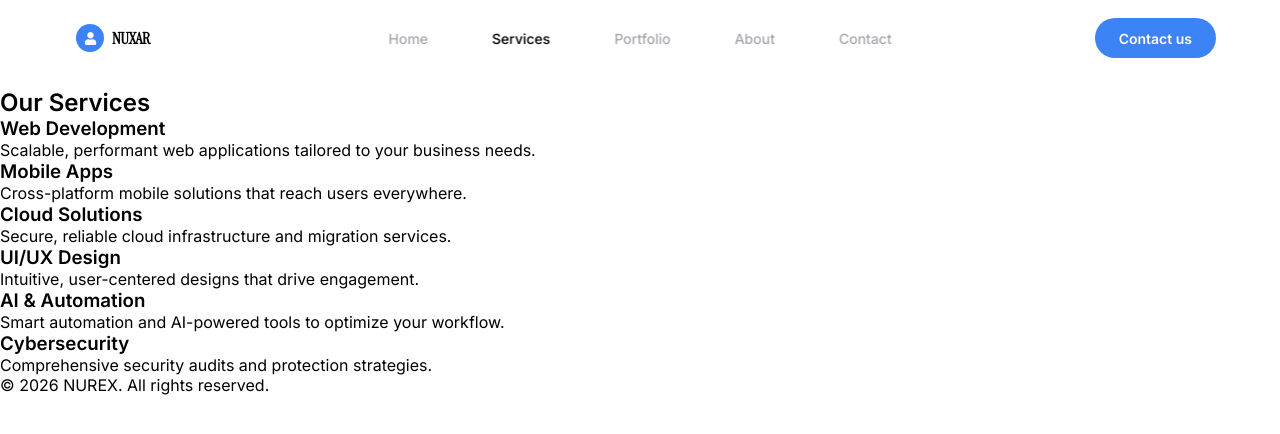
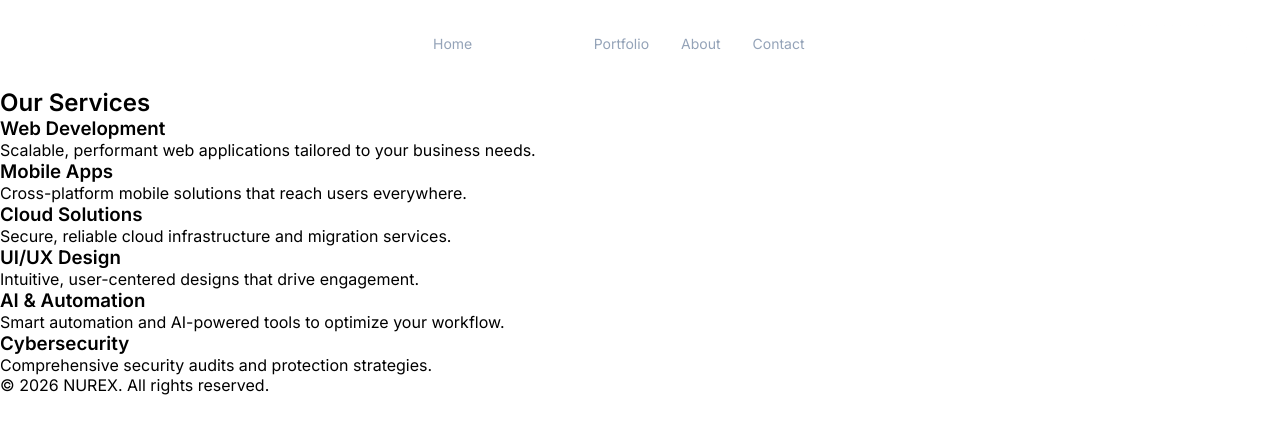
Before and after one commit to hsm990/nurex, a React (Vite) app: page /services in a window 1280 px wide. Shown: the top 434 px of the page. Built offline with nearby package versions, Linux system fonts and the light colour scheme.

Commit message:
improve hero section design

```diff
--- a/src/components/layout/Layout.jsx
+++ b/src/components/layout/Layout.jsx
@@ -8,8 +8,8 @@ export default function Layout({ children }) {
 
   return (
     <>
-      {!isHome && <Navbar />}
-      <main className={!isHome ? 'main-content' : ''}>{children}</main>
+      <Navbar />
+      <main className={isHome ? '' : 'main-content'}>{children}</main>
       <Footer />
     </>
   )
--- a/src/components/layout/Navbar.jsx
+++ b/src/components/layout/Navbar.jsx
@@ -1,6 +1,5 @@
 import { useState, useEffect } from 'react'
 import { navLinks } from '@/constants'
-import { FaFacebookF, FaInstagram, FaUser } from "react-icons/fa"
 import { HiMenuAlt3, HiX } from "react-icons/hi"
 import '@/styles/nav.css'
 
@@ -19,7 +18,7 @@ export default function Navbar() {
 
   useEffect(() => {
     const handleResize = () => {
-      if (window.innerWidth > 992) setMenuOpen(false)
+      if (window.innerWidth > 768) setMenuOpen(false)
     }
     window.addEventListener('resize', handleResize)
     return () => window.removeEventListener('resize', handleResize)
@@ -27,43 +26,23 @@ export default function Navbar() {
 
   return (
     <>
-      <nav className={scrolled ? 'scrolled' : ''}>
-        <div className="nav-container">
-          <a href="/" className="logo-pill">
-            <span className="logo-icon"><FaUser /></span>
-            <span className="logo-text">NUXAR</span>
-          </a>
-
-          <div className="nav-links-pill liquid-glass">
-            <ul className="nav-links">
+      <nav className={`navbar${scrolled ? ' scrolled' : ''}`}>
+        <a href="/" className="logo">HSL Studio<sup>®</sup></a>
+        <div className="nav-links">
           {navLinks.map((link) => (
-                <li key={link.path}>
             <a
+              key={link.path}
               href={link.path}
-                    className={activePath === link.path ? 'active' : ''}
+              className={`nav-link${activePath === link.path ? ' nav-link--active' : ''}`}
             >
               {link.label}
             </a>
-                </li>
           ))}
-            </ul>
         </div>
-
-          <div className="nav-right">
-            <div className="social-pill liquid-glass">
-              <a href="https://facebook.com" target="_blank" rel="noreferrer" className="social-btn" aria-label="Facebook">
-                <FaFacebookF />
-              </a>
-              <a href="https://instagram.com" target="_blank" rel="noreferrer" className="social-btn" aria-label="Instagram">
-                <FaInstagram />
-              </a>
-            </div>
-            <a href="#contact" className="nav-cta">Contact us</a>
+        <button className="btn-glass btn-glass--nav">Start Your Project</button>
         <button className="hamburger" onClick={() => setMenuOpen(prev => !prev)} aria-label="Toggle menu">
           {menuOpen ? <HiX /> : <HiMenuAlt3 />}
         </button>
-          </div>
-        </div>
       </nav>
 
       <div className={`mobile-menu ${menuOpen ? 'open' : ''}`}>
@@ -84,17 +63,6 @@ export default function Navbar() {
             </li>
           ))}
         </ul>
-        <div className="mobile-bottom">
-          <div className="social-pill liquid-glass">
-            <a href="https://facebook.com" target="_blank" rel="noreferrer" className="social-btn" aria-label="Facebook">
-              <FaFacebookF />
-            </a>
-            <a href="https://instagram.com" target="_blank" rel="noreferrer" className="social-btn" aria-label="Instagram">
-              <FaInstagram />
-            </a>
-          </div>
-          <a href="#contact" className="nav-cta" onClick={() => setMenuOpen(false)}>Contact us</a>
-        </div>
       </div>
 
       <div className={`menu-overlay ${menuOpen ? 'open' : ''}`} onClick={() => setMenuOpen(false)} />
--- a/src/components/sections/Hero.jsx
+++ b/src/components/sections/Hero.jsx
@@ -1,24 +1,19 @@
 import '@/styles/hero.css'
 
-const NAV_LINKS = [
-    { label: "Home", href: "#", active: true },
-    { label: "Services", href: "#" },
-    { label: "Work", href: "#" },
-    { label: "Automation", href: "#" },
-    { label: "Contact", href: "#" },
+// Small decorative panels — no images, just glass shards drifting in from the edges
+const PANELS = [
+    { top: "6%", left: "4%", w: "12%", h: "10%", dx: "-120px", dy: "-50px", drot: "-6deg", dur: "10s", delay: "0s" },
+    { top: "78%", left: "10%", w: "10%", h: "12%", dx: "-90px", dy: "100px", drot: "5deg", dur: "11s", delay: "1.4s" },
+    { top: "8%", left: "82%", w: "11%", h: "9%", dx: "120px", dy: "-40px", drot: "-4deg", dur: "9.5s", delay: "2.2s" },
+    { top: "80%", left: "80%", w: "12%", h: "11%", dx: "110px", dy: "90px", drot: "5deg", dur: "10.5s", delay: "3.1s" },
+    { top: "42%", left: "1%", w: "8%", h: "16%", dx: "-140px", dy: "10px", drot: "6deg", dur: "12s", delay: "0.7s" },
 ];
 
-// Added 'img' properties with UI/Dashboard placeholders
-const PANELS = [
-    { top: "8%", left: "6%", w: "18%", h: "14%", dx: "-140px", dy: "-60px", drot: "-6deg", dur: "9s", delay: "0s", img: "https://i.pinimg.com/1200x/73/07/9c/73079cb83aedc740eb8daffe2665abcc.jpg" },
-    { top: "10%", left: "30%", w: "22%", h: "10%", dx: "120px", dy: "-90px", drot: "5deg", dur: "10s", delay: "1.2s", img: "https://i.pinimg.com/736x/3c/e4/3e/3ce43e00625485af5d185935b80a68bc.jpg" },
-    { top: "6%", left: "60%", w: "16%", h: "16%", dx: "160px", dy: "-40px", drot: "-4deg", dur: "8.5s", delay: "2.4s", img: "https://i.pinimg.com/1200x/de/9e/98/de9e98ae60c3a1f77f4771cbd041f44d.jpg" },
-    { top: "40%", left: "4%", w: "14%", h: "20%", dx: "-180px", dy: "20px", drot: "6deg", dur: "11s", delay: "0.6s", img: "https://images.unsplash.com/photo-1555066931-4365d14bab8c?auto=format&fit=crop&w=600&q=80" },
-    { top: "38%", left: "42%", w: "20%", h: "12%", dx: "0px", dy: "-140px", drot: "0deg", dur: "9.5s", delay: "3s", img: "https://images.unsplash.com/photo-1555066931-4365d14bab8c?auto=format&fit=crop&w=600&q=80" }, // Left this one empty as a pure glass accent
-    { top: "62%", left: "20%", w: "18%", h: "14%", dx: "-100px", dy: "120px", drot: "-5deg", dur: "10.5s", delay: "1.8s", img: "https://images.unsplash.com/photo-1512486130939-2c4f79935e4f?auto=format&fit=crop&w=600&q=80" },
-    { top: "68%", left: "54%", w: "22%", h: "11%", dx: "140px", dy: "100px", drot: "4deg", dur: "9s", delay: "2.9s", img: "https://images.unsplash.com/photo-1618761714954-0b8cd0026356?auto=format&fit=crop&w=600&q=80" },
-    { top: "20%", left: "78%", w: "14%", h: "18%", dx: "160px", dy: "-20px", drot: "-3deg", dur: "11.5s", delay: "0.3s", img: "https://images.unsplash.com/photo-1504868584819-f8e8b4b6d7e3?auto=format&fit=crop&w=600&q=80" },
-    { top: "70%", left: "78%", w: "16%", h: "16%", dx: "100px", dy: "120px", drot: "5deg", dur: "10s", delay: "3.6s", img: "https://i.pinimg.com/736x/2e/b4/31/2eb4313d5b99cd39a4d131426b3d84fc.jpg" },
+// Bigger panels that settle into place and hold a fake UI mockup (dashboard / hero / crm)
+const CONTENT_PANELS = [
+    { id: "dashboard", top: "10%", left: "58%", w: "26%", h: "26%", dx: "160px", dy: "-70px", delay: "0.2s" },
+    { id: "hero", top: "14%", left: "8%", w: "24%", h: "30%", dx: "-170px", dy: "-40px", delay: "0.9s" },
+    { id: "crm", top: "58%", left: "62%", w: "26%", h: "26%", dx: "150px", dy: "110px", delay: "1.6s" },
 ];
 
 function GlassPanels() {
@@ -33,9 +28,92 @@ function GlassPanels() {
                         "--dx": p.dx, "--dy": p.dy, "--drot": p.drot,
                         "--dur": p.dur, "--delay": p.delay,
                     }}
+                />
+            ))}
+        </div>
+    );
+}
+
+function DashboardMockup() {
+    return (
+        <div className="mockup mockup--dashboard">
+            <div className="mockup-topbar">
+                <span className="mockup-dot" />
+                <span className="mockup-dot" />
+                <span className="mockup-dot" />
+            </div>
+            <div className="mockup-stats">
+                <div className="mockup-stat" />
+                <div className="mockup-stat" />
+                <div className="mockup-stat" />
+            </div>
+            <div className="mockup-chart">
+                <span style={{ height: "40%" }} />
+                <span style={{ height: "65%" }} />
+                <span style={{ height: "50%" }} />
+                <span style={{ height: "85%" }} />
+                <span style={{ height: "60%" }} />
+                <span style={{ height: "95%" }} />
+            </div>
+        </div>
+    );
+}
+
+function HeroMockup() {
+    return (
+        <div className="mockup mockup--hero">
+            <div className="mockup-nav">
+                <span className="mockup-dot" />
+                <div className="mockup-navlinks">
+                    <span /><span /><span />
+                </div>
+            </div>
+            <div className="mockup-heroblock">
+                <div className="mockup-line mockup-line--lg" />
+                <div className="mockup-line mockup-line--md" />
+                <div className="mockup-line mockup-line--sm" />
+                <div className="mockup-pill" />
+            </div>
+        </div>
+    );
+}
+
+function CrmMockup() {
+    return (
+        <div className="mockup mockup--crm">
+            <div className="mockup-crmhead">
+                <span /><span /><span />
+            </div>
+            {[0, 1, 2, 3].map((i) => (
+                <div key={i} className="mockup-crmrow">
+                    <span className="mockup-avatar" />
+                    <span className="mockup-line mockup-line--row" />
+                    <span className="mockup-badge" />
+                </div>
+            ))}
+        </div>
+    );
+}
+
+const MOCKUPS = {
+    dashboard: <DashboardMockup />,
+    hero: <HeroMockup />,
+    crm: <CrmMockup />,
+};
+
+function ContentPanels() {
+    return (
+        <div className="glass-panels glass-panels--content" aria-hidden="true">
+            {CONTENT_PANELS.map((p) => (
+                <div
+                    key={p.id}
+                    className="glass-panel glass-panel--content"
+                    style={{
+                        "--top": p.top, "--left": p.left, "--w": p.w, "--h": p.h,
+                        "--dx": p.dx, "--dy": p.dy, "--delay": p.delay,
+                    }}
                 >
-                    {/* Render the image inside the panel if it exists */}
-                    {p.img && <img src={p.img} alt="System Dashboard" className="panel-img" />}
+                    {MOCKUPS[p.id]}
                 </div>
             ))}
         </div>
@@ -46,17 +124,7 @@ export default function Hero() {
     return (
         <div className="hero-page">
             <GlassPanels />
-            <nav className="navbar">
-                <a href="#" className="logo">HSL Studio<sup>®</sup></a>
-                <div className="nav-links">
-                    {NAV_LINKS.map((link) => (
-                        <a key={link.label} href={link.href} className={`nav-link${link.active ? " nav-link--active" : ""}`}>
-                            {link.label}
-                        </a>
-                    ))}
-                </div>
-                <button className="btn-glass btn-glass--nav">Start Your Project</button>
-            </nav>
+            <ContentPanels />
 
             <section className="hero">
                 <h1 className="hero-title animate-fade-rise">
--- a/src/styles/hero.css
+++ b/src/styles/hero.css
@@ -21,15 +21,20 @@
     width: 100%;
     overflow: hidden;
     background-color: var(--background);
-    /* Soft glowing mesh gradient in the background */
     background-image:
         radial-gradient(circle at 15% 50%, rgba(37, 99, 235, 0.15), transparent 25%),
         radial-gradient(circle at 85% 30%, rgba(147, 51, 234, 0.15), transparent 25%);
     color: var(--foreground);
     font-family: var(--font-body);
+
+    /* Flex column so .hero can truly center in the space above the marquee,
+       instead of relying on a fixed top padding (which is what made the
+       title sit too high before). */
+    display: flex;
+    flex-direction: column;
 }
 
-/* ---------- Floating Panels ---------- */
+/* ---------- Decorative drifting panels (no content) ---------- */
 .glass-panels {
     position: absolute;
     inset: 0;
@@ -48,16 +53,13 @@
     background: rgba(255, 255, 255, 0.02);
     backdrop-filter: blur(8px);
     -webkit-backdrop-filter: blur(8px);
-    box-shadow: 0 8px 32px rgba(0, 0, 0, 0.3);
+    box-shadow: inset 0 1px 1px rgba(255, 255, 255, 0.12);
     opacity: 0;
     overflow: hidden;
-    /* Keeps images inside the rounded corners */
     animation: panel-drift var(--dur) ease-in-out var(--delay) infinite;
     pointer-events: auto;
-    /* Allow hover */
 }
 
-/* Border gradient */
 .glass-panel::after {
     content: "";
     position: absolute;
@@ -70,22 +72,6 @@
     mask-composite: exclude;
     pointer-events: none;
     z-index: 10;
-}
-
-/* Image styles inside the card */
-.panel-img {
-    width: 100%;
-    height: 100%;
-    object-fit: cover;
-    opacity: 0.45;
-    /* Subtle by default */
-    transition: opacity 0.4s ease, transform 0.4s ease;
-    filter: saturate(0.8) contrast(1.2);
-}
-
-.glass-panel:hover .panel-img {
-    opacity: 0.9;
-    transform: scale(1.05);
 }
 
 @keyframes panel-drift {
@@ -108,6 +94,231 @@
         opacity: 0;
         transform: translate(calc(var(--dx) * -1), calc(var(--dy) * -1)) rotate(calc(var(--drot) * -1));
     }
+}
+
+@media (prefers-reduced-motion: reduce) {
+    .glass-panel {
+        opacity: 1;
+        animation: none;
+        transform: none;
+    }
+}
+
+/* ---------- Content panels (settle into place, hold a CSS mockup) ---------- */
+.glass-panels--content {
+    z-index: 1;
+}
+
+.glass-panel--content {
+    opacity: 0;
+    padding: 0.85rem;
+    background: rgba(255, 255, 255, 0.04);
+    animation:
+        panel-settle 1.1s cubic-bezier(0.16, 1, 0.3, 1) var(--delay) both,
+        panel-float 7s ease-in-out calc(var(--delay) + 1.1s) infinite;
+}
+
+@keyframes panel-settle {
+    0% {
+        opacity: 0;
+        transform: translate(var(--dx), var(--dy)) scale(0.96);
+    }
+
+    100% {
+        opacity: 1;
+        transform: translate(0, 0) scale(1);
+    }
+}
+
+@keyframes panel-float {
+
+    0%,
+    100% {
+        transform: translate(0, 0);
+    }
+
+    50% {
+        transform: translateY(-8px);
+    }
+}
+
+@media (prefers-reduced-motion: reduce) {
+    .glass-panel--content {
+        opacity: 1;
+        animation: none;
+        transform: none;
+    }
+}
+
+/* Content panels get busy on small screens — hide them, keep the decorative ones */
+@media (max-width: 900px) {
+    .glass-panels--content {
+        display: none;
+    }
+}
+
+/* ---------- Fake UI mockups drawn entirely in CSS ---------- */
+.mockup {
+    display: flex;
+    flex-direction: column;
+    gap: 0.5rem;
+    width: 100%;
+    height: 100%;
+}
+
+.mockup-dot {
+    width: 5px;
+    height: 5px;
+    border-radius: 9999px;
+    background: rgba(255, 255, 255, 0.35);
+}
+
+.mockup-line {
+    display: block;
+    border-radius: 4px;
+    background: rgba(255, 255, 255, 0.18);
+}
+
+/* Dashboard mockup: topbar dots, stat cards, bar chart */
+.mockup--dashboard .mockup-topbar {
+    display: flex;
+    gap: 0.35rem;
+}
+
+.mockup-stats {
+    display: flex;
+    gap: 0.4rem;
+}
+
+.mockup-stat {
+    flex: 1;
+    height: 1.6rem;
+    background: rgba(255, 255, 255, 0.08);
+    border: 1px solid rgba(255, 255, 255, 0.1);
+    border-radius: 6px;
+}
+
+.mockup-chart {
+    flex: 1;
+    display: flex;
+    align-items: flex-end;
+    gap: 0.3rem;
+    padding-top: 0.25rem;
+}
+
+.mockup-chart span {
+    flex: 1;
+    border-radius: 3px 3px 0 0;
+    background: linear-gradient(rgba(255, 255, 255, 0.1), rgba(255, 255, 255, 0.4));
+}
+
+/* Hero mockup: nav bar + heading lines + CTA pill */
+.mockup--hero .mockup-nav {
+    display: flex;
+    align-items: center;
+    gap: 0.5rem;
+}
+
+.mockup-navlinks {
+    display: flex;
+    gap: 0.35rem;
+    margin-left: auto;
+}
+
+.mockup-navlinks span {
+    width: 0.9rem;
+    height: 3px;
+    border-radius: 2px;
+    background: rgba(255, 255, 255, 0.2);
+}
+
+.mockup-heroblock {
+    flex: 1;
+    display: flex;
+    flex-direction: column;
+    justify-content: center;
+    gap: 0.45rem;
+}
+
+.mockup-line--lg {
+    width: 85%;
+    height: 10px;
+}
+
+.mockup-line--md {
+    width: 65%;
+    height: 8px;
+    background: rgba(255, 255, 255, 0.12);
+}
+
+.mockup-line--sm {
+    width: 45%;
+    height: 8px;
+    background: rgba(255, 255, 255, 0.1);
+}
+
+.mockup-pill {
+    width: 5rem;
+    height: 1.5rem;
+    margin-top: 0.4rem;
+    border-radius: 9999px;
+    background: rgba(255, 255, 255, 0.16);
+    border: 1px solid rgba(255, 255, 255, 0.25);
+}
+
+/* CRM mockup: table head + rows with avatar/line/badge */
+.mockup--crm .mockup-crmhead {
+    display: flex;
+    gap: 0.5rem;
+}
+
+.mockup-crmhead span {
+    height: 5px;
+    border-radius: 3px;
+    background: rgba(255, 255, 255, 0.15);
+}
+
+.mockup-crmhead span:nth-child(1) {
+    width: 28%;
+}
+
+.mockup-crmhead span:nth-child(2) {
+    width: 42%;
+}
+
+.mockup-crmhead span:nth-child(3) {
+    width: 18%;
+    margin-left: auto;
+}
+
+.mockup-crmrow {
+    display: flex;
+    align-items: center;
+    gap: 0.5rem;
+    padding-top: 0.4rem;
+    border-top: 1px solid rgba(255, 255, 255, 0.08);
+}
+
+.mockup-avatar {
+    flex-shrink: 0;
+    width: 1rem;
+    height: 1rem;
+    border-radius: 9999px;
+    background: rgba(255, 255, 255, 0.2);
+}
+
+.mockup-line--row {
+    flex: 1;
+    height: 6px;
+    background: rgba(255, 255, 255, 0.14);
+}
+
+.mockup-badge {
+    flex-shrink: 0;
+    width: 2rem;
+    height: 0.7rem;
+    border-radius: 4px;
+    background: rgba(255, 255, 255, 0.12);
 }
 
 /* ---------- Liquid glass buttons ---------- */
@@ -152,62 +363,19 @@
     margin-top: 3rem;
 }
 
-/* ---------- Layout (Nav, Hero, Marquee) ---------- */
-.navbar {
-    position: relative;
-    z-index: 10;
-    display: flex;
-    align-items: center;
-    justify-content: space-between;
-    padding: 1.5rem 2rem;
-    max-width: 80rem;
-    margin: 0 auto;
-}
-
-.logo {
-    font-family: var(--font-display);
-    font-size: 1.875rem;
-    color: var(--foreground);
-    text-decoration: none;
-}
-
-.logo sup {
-    font-size: 0.75rem;
-}
-
-.nav-links {
-    display: none;
-    align-items: center;
-    gap: 2rem;
-}
-
-.nav-link {
-    font-size: 0.875rem;
-    color: var(--muted-foreground);
-    text-decoration: none;
-    transition: color 0.2s ease;
-}
-
-.nav-link:hover,
-.nav-link--active {
-    color: var(--foreground);
-}
-
-@media (min-width: 768px) {
-    .nav-links {
-        display: flex;
-    }
-}
-
+/* ---------- Hero content — true flex centering, not fixed padding ---------- */
 .hero {
     position: relative;
     z-index: 10;
+    flex: 1;
     display: flex;
     flex-direction: column;
     align-items: center;
     justify-content: center;
     text-align: center;
-    padding: 120px 1.5rem;
+    padding: 1.5rem;
+    /* leave breathing room above the marquee so centering accounts for it */
+    padding-bottom: 110px;
 }
 
 .hero-title {
--- a/src/styles/nav.css
+++ b/src/styles/nav.css
@@ -5,7 +5,6 @@ nav {
     left: 0;
     right: 0;
     z-index: 100;
-    background: transparent;
     transition: background 0.3s ease, padding 0.3s ease;
 }
 
@@ -16,151 +15,85 @@ nav.scrolled {
     padding: 8px 0;
 }
 
-.nav-container {
-    width: 90%;
-    max-width: 1280px;
-    margin: 0 auto;
+/* ---------- Hero-style navbar ---------- */
+.navbar {
     display: flex;
     align-items: center;
     justify-content: space-between;
-    gap: 12px;
+    padding: 1.5rem 2rem;
+    max-width: 80rem;
+    margin: 0 auto;
 }
 
-.logo-pill {
-    display: flex;
-    align-items: center;
-    gap: 8px;
-    background: rgba(255, 255, 255, 0.95);
-    border-radius: 999px;
-    padding: 8px 20px 8px 12px;
+.logo {
+    font-family: "Instrument Serif", serif;
+    font-size: 1.875rem;
+    color: #ffffff;
     text-decoration: none;
-    flex-shrink: 0;
-    transition: transform 0.2s ease;
 }
 
-.logo-pill:hover {
-    transform: scale(1.03);
+.logo sup {
+    font-size: 0.75rem;
 }
 
-.logo-icon {
-    width: 28px;
-    height: 28px;
-    border-radius: 50%;
-    background: hsl(217, 91%, 60%);
-    display: flex;
+.nav-links {
+    display: none;
     align-items: center;
-    justify-content: center;
-    color: #fff;
-    font-size: 13px;
+    gap: 2rem;
 }
 
-.logo-text {
-    font-family: var(--font-display);
-    font-weight: 700;
-    font-size: 16px;
-    letter-spacing: -0.02em;
-    color: #000;
-}
-
-.nav-links-pill {
-    display: none;
-    border-radius: 999px;
-    padding: 4px 6px;
-}
-
-@media (min-width: 993px) {
-    .nav-links-pill {
+@media (min-width: 768px) {
+    .nav-links {
         display: flex;
-        position: absolute;
-        left: 50%;
-        transform: translateX(-50%);
     }
 }
 
-.nav-links {
-    list-style: none;
-    display: flex;
-    gap: 2px;
-    margin: 0;
-    padding: 0;
+.nav-link {
+    font-size: 0.875rem;
+    color: #94a3b8;
+    text-decoration: none;
+    transition: color 0.2s ease;
 }
 
-.nav-links li a {
-    text-decoration: none;
-    font-size: 14px;
-    font-weight: 500;
-    color: hsl(240, 4%, 66%);
-    padding: 8px 16px;
-    border-radius: 999px;
-    transition: all 0.2s ease;
-    display: block;
-    white-space: nowrap;
+.nav-link:hover,
+.nav-link--active {
+    color: #ffffff;
 }
 
-.nav-links li a:hover {
-    color: #fff;
+/* ---------- Glass buttons ---------- */
+.btn-glass {
+    position: relative;
+    overflow: hidden;
+    background: rgba(255, 255, 255, 0.03);
+    backdrop-filter: blur(4px);
+    border: none;
+    border-radius: 9999px;
+    color: #ffffff;
+    font-family: "Inter", sans-serif;
+    cursor: pointer;
+    transition: transform 0.25s ease, background 0.25s ease;
 }
 
-.nav-links li a.active {
-    background: #fff;
-    color: #000;
+.btn-glass::before {
+    content: "";
+    position: absolute;
+    inset: 0;
+    border-radius: inherit;
+    padding: 1px;
+    background: linear-gradient(180deg, rgba(255, 255, 255, 0.4) 0%, rgba(255, 255, 255, 0.1) 100%);
+    -webkit-mask: linear-gradient(#fff 0 0) content-box, linear-gradient(#fff 0 0);
+    -webkit-mask-composite: xor;
+    mask-composite: exclude;
 }
 
-.social-pill {
-    display: flex;
-    align-items: center;
-    gap: 2px;
-    border-radius: 999px;
-    padding: 6px 8px;
+.btn-glass:hover {
+    transform: scale(1.03);
+    background: rgba(255, 255, 255, 0.08);
 }
 
-.social-btn {
-    width: 32px;
-    height: 32px;
-    border-radius: 50%;
-    display: flex;
-    align-items: center;
-    justify-content: center;
-    color: #fff;
-    font-size: 14px;
-    text-decoration: none;
-    transition: background 0.2s ease, transform 0.2s ease;
-}
-
-.social-btn:hover {
-    background: rgba(255, 255, 255, 0.1);
-    transform: scale(1.1);
-}
-
-.nav-right {
-    display: flex;
-    align-items: center;
-    gap: 10px;
-    flex-shrink: 0;
-}
-
-.nav-cta {
-    height: 40px;
-    padding: 0 24px;
-    background: hsl(217, 91%, 60%);
-    color: #fff;
-    font-size: 14px;
-    font-weight: 600;
-    border-radius: 999px;
-    text-decoration: none;
-    display: flex;
-    align-items: center;
-    justify-content: center;
-    white-space: nowrap;
-    transition: transform 0.2s ease, box-shadow 0.2s ease;
-    border: none;
-    cursor: pointer;
-    font-family: var(--font-body);
-}
-
-.nav-cta:hover {
-    transform: scale(1.03);
-    box-shadow: 0 4px 16px rgba(59, 130, 246, 0.3);
+.btn-glass--nav {
+    padding: 0.625rem 1.5rem;
+    font-size: 0.875rem;
 }
 
 .hamburger {
@@ -182,7 +115,7 @@ nav.scrolled {
     background: rgba(255, 255, 255, 0.15);
 }
 
-@media (min-width: 993px) {
+@media (min-width: 768px) {
     .hamburger {
         display: none;
     }
@@ -239,22 +172,6 @@ nav.scrolled {
     color: hsl(217, 91%, 60%);
 }
 
-.mobile-bottom {
-    display: flex;
-    align-items: center;
-    gap: 12px;
-    flex-wrap: wrap;
-}
-
-.mobile-bottom .social-pill {
-    flex-shrink: 0;
-}
-
-.mobile-bottom .nav-cta {
-    flex: 1;
-    min-width: 140px;
-}
-
 .menu-overlay {
     position: fixed;
     inset: 0;
@@ -270,14 +187,9 @@ nav.scrolled {
     pointer-events: auto;
 }
 
-@media (max-width: 992px) {
+@media (max-width: 768px) {
     nav {
         padding: 12px 0;
-    }
-
-    .nav-links-pill,
-    .social-pill {
-        display: none;
     }
 }
 
```
Lines whose indentation alone changed are shown as unchanged.
